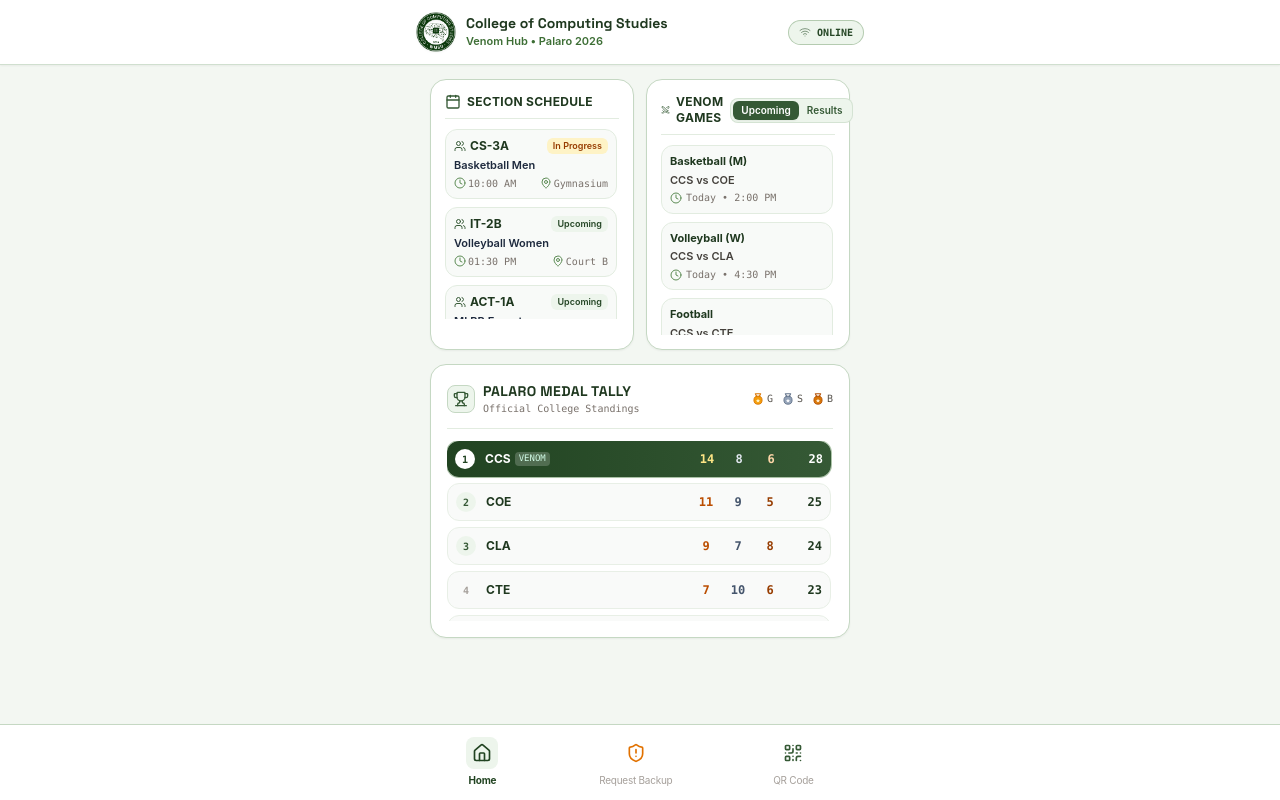
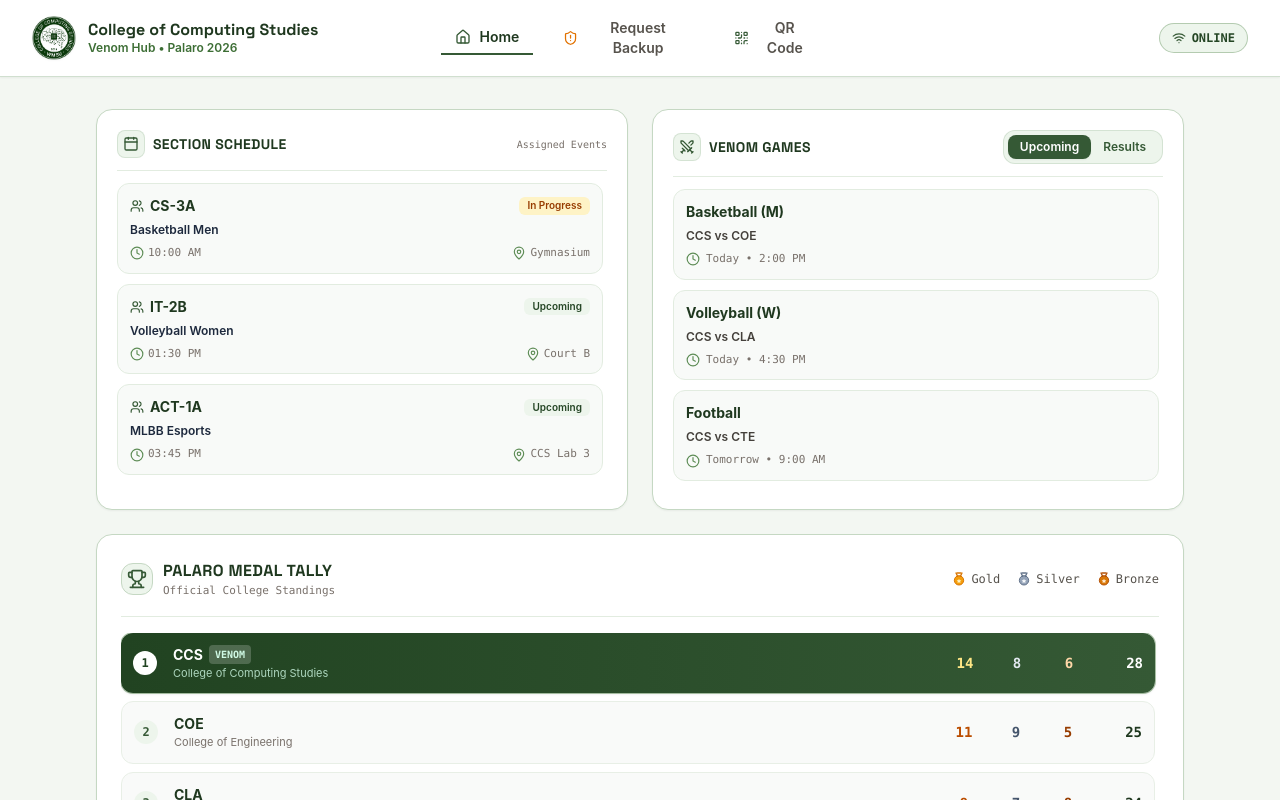
Before and after one commit to RALPH22222/Hackathon, a React (Vite) app: page / in a window 1280 px wide. Both pictures are taken after typing "Sample", "Sample123" into the empty fields and a click on the button "Sign In to Portal". Shown: the top 800 px of the page. Built offline with nearby package versions, Linux system fonts and the light colour scheme.

Commit message:
edited homepage layout in desktop navbar view

```diff
--- a/src/components/BottomNav.tsx
+++ b/src/components/BottomNav.tsx
@@ -11,7 +11,7 @@ export const BottomNav: React.FC<BottomNavProps> = ({
   onTabChange,
 }) => {
   return (
-    <nav className="fixed bottom-0 left-0 right-0 z-30 bg-white/95 backdrop-blur-md border-t border-[#c5d8c3] px-4 py-2 shadow-lg">
+    <nav className="fixed bottom-0 left-0 right-0 z-30 bg-white/95 backdrop-blur-md border-t border-[#c5d8c3] px-4 py-2 shadow-lg sm:hidden">
       <div className="max-w-md mx-auto flex items-center justify-around">
         {/* Home */}
         <button
--- a/src/components/home/GameScheduleCard.tsx
+++ b/src/components/home/GameScheduleCard.tsx
@@ -29,26 +29,28 @@ export const GameScheduleCard: React.FC = () => {
   const list = activeTab === 'upcoming' ? upcomingGames : venomResults;
 
   return (
-    <div className="bg-white rounded-2xl border border-[#c5d8c3] p-3.5 shadow-xs flex flex-col h-full">
+    <div className="bg-white rounded-2xl border border-[#c5d8c3] p-4 sm:p-5 shadow-xs flex flex-col h-full">
       {/* Toggle Controls */}
-      <div className="flex items-center justify-between pb-2 mb-2.5 border-b border-[#e2ece0]">
-        <div className="flex items-center gap-1.5">
-          {activeTab === 'upcoming' ? (
-            <Swords className="w-4 h-4 text-[#355935]" />
-          ) : (
-            <Trophy className="w-4 h-4 text-[#355935]" />
-          )}
-          <span className="text-xs font-bold text-[#1f381f] uppercase tracking-wide">
+      <div className="flex items-center justify-between pb-3 mb-3 border-b border-[#e2ece0]">
+        <div className="flex items-center gap-2">
+          <div className="w-7 h-7 rounded-lg bg-[#edf5ec] flex items-center justify-center border border-[#c5d8c3]/60">
+            {activeTab === 'upcoming' ? (
+              <Swords className="w-4 h-4 text-[#355935]" />
+            ) : (
+              <Trophy className="w-4 h-4 text-[#355935]" />
+            )}
+          </div>
+          <span className="text-xs sm:text-sm font-bold text-[#1f381f] uppercase tracking-wide font-display">
             Venom Games
           </span>
         </div>
 
         {/* Tab switch */}
-        <div className="flex bg-[#edf5ec] p-0.5 rounded-lg border border-[#c5d8c3]/60 text-[10px]">
+        <div className="flex bg-[#edf5ec] p-1 rounded-xl border border-[#c5d8c3]/60 text-xs">
           <button
             type="button"
             onClick={() => setActiveTab('upcoming')}
-            className={`px-2 py-0.5 rounded-md font-semibold transition-all cursor-pointer ${
+            className={`px-3 py-1 rounded-lg font-semibold transition-all cursor-pointer ${
               activeTab === 'upcoming'
                 ? 'bg-[#355935] text-white shadow-xs'
                 : 'text-[#355935] hover:text-[#1f381f]'
@@ -59,7 +61,7 @@ export const GameScheduleCard: React.FC = () => {
           <button
             type="button"
             onClick={() => setActiveTab('results')}
-            className={`px-2 py-0.5 rounded-md font-semibold transition-all cursor-pointer ${
+            className={`px-3 py-1 rounded-lg font-semibold transition-all cursor-pointer ${
               activeTab === 'results'
                 ? 'bg-[#355935] text-white shadow-xs'
                 : 'text-[#355935] hover:text-[#1f381f]'
@@ -71,17 +73,17 @@ export const GameScheduleCard: React.FC = () => {
       </div>
 
       {/* Content List */}
-      <div className="space-y-2 overflow-y-auto max-h-[190px] pr-0.5">
+      <div className="space-y-2.5 overflow-y-auto max-h-[300px] pr-1">
         {list.map((item) => (
           <div
             key={item.id}
-            className="p-2 rounded-xl bg-[#f8faf8] border border-[#e2ece0] text-xs space-y-1"
+            className="p-3 rounded-xl bg-[#f8faf8] hover:bg-[#f1f6f0] transition-colors border border-[#e2ece0] text-xs space-y-1.5"
           >
             <div className="flex items-center justify-between">
-              <span className="font-bold text-[#1f381f] text-[11px] truncate">{item.sport}</span>
+              <span className="font-bold text-[#1f381f] text-xs sm:text-sm truncate">{item.sport}</span>
               {activeTab === 'results' && (
                 <span
-                  className={`text-[9px] font-bold px-1.5 py-0.5 rounded ${
+                  className={`text-[10px] font-bold px-2 py-0.5 rounded-md ${
                     item.isWin ? 'bg-emerald-100 text-emerald-800' : 'bg-red-100 text-red-700'
                   }`}
                 >
@@ -90,18 +92,18 @@ export const GameScheduleCard: React.FC = () => {
               )}
             </div>
 
-            <p className="font-semibold text-stone-700 text-[11px]">{item.matchup}</p>
+            <p className="font-semibold text-stone-700 text-xs">{item.matchup}</p>
 
-            <div className="flex items-center gap-1 text-[10px] text-stone-500 font-mono">
+            <div className="flex items-center gap-1.5 text-[11px] text-stone-500 font-mono pt-0.5">
               {activeTab === 'upcoming' ? (
                 <>
-                  <Clock className="w-3 h-3 text-[#5d8c55]" />
+                  <Clock className="w-3.5 h-3.5 text-[#5d8c55]" />
                   <span>{item.timeOrScore}</span>
                 </>
               ) : (
                 <>
-                  <CheckCircle2 className="w-3 h-3 text-[#5d8c55]" />
-                  <span>Final: {item.timeOrScore}</span>
+                  <CheckCircle2 className="w-3.5 h-3.5 text-[#5d8c55]" />
+                  <span>Final Score: {item.timeOrScore}</span>
                 </>
               )}
             </div>
--- a/src/components/home/HomeHeader.tsx
+++ b/src/components/home/HomeHeader.tsx
@@ -1,8 +1,16 @@
 import React, { useState, useEffect } from 'react';
 import ccsLogo from '../../assets/CCS.png';
-import { Wifi, WifiOff } from 'lucide-react';
+import { Wifi, WifiOff, Home, ShieldAlert, QrCode } from 'lucide-react';
 
-export const HomeHeader: React.FC = () => {
+interface HomeHeaderProps {
+  activeTab?: 'home' | 'backup' | 'qr';
+  onTabChange?: (tab: 'home' | 'backup' | 'qr') => void;
+}
+
+export const HomeHeader: React.FC<HomeHeaderProps> = ({
+  activeTab = 'home',
+  onTabChange,
+}) => {
   const [isOnline, setIsOnline] = useState<boolean>(navigator.onLine);
 
   useEffect(() => {
@@ -19,27 +27,77 @@ export const HomeHeader: React.FC = () => {
   }, []);
 
   return (
-    <header className="sticky top-0 z-30 bg-white/95 backdrop-blur-md border-b border-[#c5d8c3]/80 px-4 py-3 shadow-xs">
-      <div className="flex items-center justify-between max-w-md mx-auto">
-        <div className="flex items-center gap-2.5">
+    <header className="sticky top-0 z-30 bg-white/95 backdrop-blur-md border-b border-[#c5d8c3]/80 px-4 sm:px-8 py-3 shadow-xs">
+      <div className="w-full max-w-7xl mx-auto flex items-center justify-between gap-4">
+        {/* LEFT: Logo & College Department Information */}
+        <div className="flex items-center gap-3 min-w-0 md:w-1/3">
           <img
             src={ccsLogo}
             alt="CCS Logo"
-            className="w-10 h-10 object-contain drop-shadow-xs"
+            className="w-10 h-10 sm:w-11 sm:h-11 object-contain drop-shadow-xs shrink-0"
           />
-          <div>
-            <h1 className="text-sm font-bold text-[#1f381f] leading-tight font-display">
+          <div className="truncate">
+            <h1 className="text-sm sm:text-base font-bold text-[#1f381f] leading-tight font-display truncate">
               College of Computing Studies
             </h1>
-            <p className="text-[11px] font-semibold text-[#3d6e35]">
+            <p className="text-[11px] sm:text-xs font-semibold text-[#3d6e35]">
               Venom Hub • Palaro 2026
             </p>
           </div>
         </div>
 
-        {/* Real-time Online / Offline Status Badge */}
+        {/* MIDDLE: Clean Navbar Buttons (No outer background) */}
+        <nav className="hidden md:flex items-center justify-center gap-2 lg:gap-4">
+          <button
+            type="button"
+            onClick={() => onTabChange?.('home')}
+            className={`flex items-center gap-2 px-3.5 py-1.5 rounded-lg text-xs sm:text-sm font-semibold transition-all cursor-pointer ${
+              activeTab === 'home'
+                ? 'text-[#1f381f] font-bold border-b-2 border-[#355935] rounded-b-none'
+                : 'text-stone-600 hover:text-[#1f381f] hover:bg-[#edf5ec]/60'
+            }`}
+          >
+            <Home className="w-4 h-4 text-[#355935]" />
+            <span>Home</span>
+          </button>
+
+          <button
+            type="button"
+            onClick={() => {
+              onTabChange?.('backup');
+              alert('Backup request dispatched to CCS marshals.');
+            }}
+            className={`flex items-center gap-2 px-3.5 py-1.5 rounded-lg text-xs sm:text-sm font-semibold transition-all cursor-pointer ${
+              activeTab === 'backup'
+                ? 'text-[#1f381f] font-bold border-b-2 border-[#355935] rounded-b-none'
+                : 'text-stone-600 hover:text-[#1f381f] hover:bg-[#edf5ec]/60'
+            }`}
+          >
+            <ShieldAlert className="w-4 h-4 text-amber-600" />
+            <span>Request Backup</span>
+          </button>
+
+          <button
+            type="button"
+            onClick={() => {
+              onTabChange?.('qr');
+              alert('Attendance QR Scanner opened.');
+            }}
+            className={`flex items-center gap-2 px-3.5 py-1.5 rounded-lg text-xs sm:text-sm font-semibold transition-all cursor-pointer ${
+              activeTab === 'qr'
+                ? 'text-[#1f381f] font-bold border-b-2 border-[#355935] rounded-b-none'
+                : 'text-stone-600 hover:text-[#1f381f] hover:bg-[#edf5ec]/60'
+            }`}
+          >
+            <QrCode className="w-4 h-4 text-[#355935]" />
+            <span>QR Code</span>
+          </button>
+        </nav>
+
+        {/* RIGHT: Live Online / Offline Status Badge */}
+        <div className="flex items-center justify-end md:w-1/3 shrink-0">
           <div
-          className={`inline-flex items-center gap-1.5 px-2.5 py-1 rounded-full text-[10px] font-mono font-semibold transition-colors ${
+            className={`inline-flex items-center gap-1.5 px-3 py-1.5 rounded-full text-xs font-mono font-semibold transition-colors ${
               isOnline
                 ? 'bg-[#edf5ec] border border-[#5d8c55]/40 text-[#254625]'
                 : 'bg-stone-100 border border-stone-300 text-stone-600'
@@ -48,17 +106,18 @@ export const HomeHeader: React.FC = () => {
           >
             {isOnline ? (
               <>
-              <Wifi className="w-3 h-3 text-[#355935] animate-pulse" />
+                <Wifi className="w-3.5 h-3.5 text-[#355935] animate-pulse" />
                 <span>ONLINE</span>
               </>
             ) : (
               <>
-              <WifiOff className="w-3 h-3 text-stone-500" />
+                <WifiOff className="w-3.5 h-3.5 text-stone-500" />
                 <span>OFFLINE</span>
               </>
             )}
           </div>
         </div>
+      </div>
     </header>
   );
 };
--- a/src/components/home/MedalTallyCard.tsx
+++ b/src/components/home/MedalTallyCard.tsx
@@ -24,44 +24,44 @@ const collegeTallies: CollegeTally[] = [
 
 export const MedalTallyCard: React.FC = () => {
   return (
-    <div className="bg-white rounded-2xl border border-[#c5d8c3] p-4 shadow-xs">
+    <div className="bg-white rounded-2xl border border-[#c5d8c3] p-4 sm:p-6 shadow-xs">
       {/* Header */}
-      <div className="flex items-center justify-between pb-3 mb-3 border-b border-[#e2ece0]">
-        <div className="flex items-center gap-2">
-          <div className="w-7 h-7 rounded-lg bg-[#edf5ec] flex items-center justify-center border border-[#c5d8c3]">
-            <Trophy className="w-4 h-4 text-[#355935]" />
+      <div className="flex items-center justify-between pb-3 sm:pb-4 mb-3 sm:mb-4 border-b border-[#e2ece0]">
+        <div className="flex items-center gap-2.5">
+          <div className="w-8 h-8 rounded-xl bg-[#edf5ec] flex items-center justify-center border border-[#c5d8c3]">
+            <Trophy className="w-4 h-4 sm:w-5 sm:h-5 text-[#355935]" />
           </div>
           <div>
-            <h2 className="text-xs sm:text-sm font-bold text-[#1f381f] uppercase tracking-wide font-display">
+            <h2 className="text-xs sm:text-base font-bold text-[#1f381f] uppercase tracking-wide font-display">
               Palaro Medal Tally
             </h2>
-            <p className="text-[10px] text-stone-500 font-mono">Official College Standings</p>
+            <p className="text-[11px] text-stone-500 font-mono">Official College Standings</p>
           </div>
         </div>
 
         {/* Legend */}
-        <div className="flex items-center gap-2 text-[10px] text-stone-600 font-mono">
-          <span className="flex items-center gap-0.5"><GoldMedalIcon className="w-3.5 h-3.5" /> G</span>
-          <span className="flex items-center gap-0.5"><SilverMedalIcon className="w-3.5 h-3.5" /> S</span>
-          <span className="flex items-center gap-0.5"><BronzeMedalIcon className="w-3.5 h-3.5" /> B</span>
+        <div className="flex items-center gap-3 sm:gap-4 text-xs text-stone-600 font-mono">
+          <span className="flex items-center gap-1"><GoldMedalIcon className="w-4 h-4" /> Gold</span>
+          <span className="flex items-center gap-1"><SilverMedalIcon className="w-4 h-4" /> Silver</span>
+          <span className="flex items-center gap-1"><BronzeMedalIcon className="w-4 h-4" /> Bronze</span>
         </div>
       </div>
 
-      {/* College List */}
-      <div className="space-y-1.5 overflow-y-auto max-h-[180px] pr-0.5">
+      {/* College Leaderboard Rows */}
+      <div className="space-y-2 overflow-y-auto max-h-[260px] sm:max-h-[320px] pr-1">
         {collegeTallies.map((item) => (
           <div
             key={item.code}
-            className={`flex items-center justify-between p-2 rounded-xl transition-all ${
+            className={`flex items-center justify-between p-2.5 sm:p-3 rounded-xl transition-all ${
               item.isCCS
-                ? 'bg-gradient-to-r from-[#214321] to-[#355935] text-white shadow-xs ring-1 ring-[#5d8c55]/50'
+                ? 'bg-gradient-to-r from-[#214321] to-[#355935] text-white shadow-sm ring-1 ring-[#5d8c55]/50'
                 : 'bg-[#f9faf9] hover:bg-[#f1f5f0] text-slate-800 border border-[#e8efe6]'
             }`}
           >
             {/* Rank & College Code */}
-            <div className="flex items-center gap-2.5 min-w-[110px]">
+            <div className="flex items-center gap-3 sm:gap-4 min-w-[140px] sm:min-w-[220px]">
               <span
-                className={`w-5 h-5 rounded-full flex items-center justify-center text-[10px] font-bold font-mono ${
+                className={`w-6 h-6 rounded-full flex items-center justify-center text-xs font-bold font-mono ${
                   item.isCCS
                     ? 'bg-white text-[#214321]'
                     : item.rank <= 3
@@ -73,33 +73,36 @@ export const MedalTallyCard: React.FC = () => {
               </span>
 
               <div className="truncate">
-                <div className="flex items-center gap-1">
-                  <span className={`text-xs font-bold ${item.isCCS ? 'text-white' : 'text-[#1f381f]'}`}>
+                <div className="flex items-center gap-1.5">
+                  <span className={`text-xs sm:text-sm font-bold ${item.isCCS ? 'text-white' : 'text-[#1f381f]'}`}>
                     {item.code}
                   </span>
                   {item.isCCS && (
-                    <span className="text-[9px] bg-white/20 px-1 py-0.2 rounded font-mono text-emerald-100">
+                    <span className="text-[10px] bg-white/20 px-1.5 py-0.5 rounded font-mono text-emerald-100 font-semibold">
                       VENOM
                     </span>
                   )}
                 </div>
+                <span className={`hidden sm:block text-[11px] truncate ${item.isCCS ? 'text-emerald-100/80' : 'text-stone-500'}`}>
+                  {item.name}
+                </span>
               </div>
             </div>
 
-            {/* Medals Count */}
-            <div className="flex items-center gap-3 sm:gap-4 font-mono text-xs font-semibold">
-              <span className={`w-4 text-center ${item.isCCS ? 'text-amber-200' : 'text-amber-700'}`}>
+            {/* Medals Count & Total */}
+            <div className="flex items-center gap-4 sm:gap-8 font-mono text-xs sm:text-sm font-semibold">
+              <span className={`w-5 text-center ${item.isCCS ? 'text-amber-200' : 'text-amber-700'}`}>
                 {item.gold}
               </span>
-              <span className={`w-4 text-center ${item.isCCS ? 'text-slate-200' : 'text-slate-600'}`}>
+              <span className={`w-5 text-center ${item.isCCS ? 'text-slate-200' : 'text-slate-600'}`}>
                 {item.silver}
               </span>
-              <span className={`w-4 text-center ${item.isCCS ? 'text-orange-200' : 'text-amber-800'}`}>
+              <span className={`w-5 text-center ${item.isCCS ? 'text-orange-200' : 'text-amber-800'}`}>
                 {item.bronze}
               </span>
               <span
-                className={`w-7 text-right font-bold text-xs ${
-                  item.isCCS ? 'text-white' : 'text-[#1f381f]'
+                className={`w-8 text-right font-bold text-xs sm:text-sm ${
+                  item.isCCS ? 'text-white font-mono' : 'text-[#1f381f]'
                 }`}
               >
                 {item.total}
--- a/src/components/home/SectionScheduleCard.tsx
+++ b/src/components/home/SectionScheduleCard.tsx
@@ -19,29 +19,34 @@ const sectionSchedules: ScheduleItem[] = [
 
 export const SectionScheduleCard: React.FC = () => {
   return (
-    <div className="bg-white rounded-2xl border border-[#c5d8c3] p-3.5 shadow-xs flex flex-col h-full">
+    <div className="bg-white rounded-2xl border border-[#c5d8c3] p-4 sm:p-5 shadow-xs flex flex-col h-full">
       {/* Header */}
-      <div className="flex items-center gap-1.5 pb-2 mb-2.5 border-b border-[#e2ece0]">
-        <Calendar className="w-4 h-4 text-[#355935]" />
-        <h2 className="text-xs font-bold text-[#1f381f] uppercase tracking-wide">
-          Section Schedule
-        </h2>
+      <div className="flex items-center justify-between pb-3 mb-3 border-b border-[#e2ece0]">
+        <div className="flex items-center gap-2">
+          <div className="w-7 h-7 rounded-lg bg-[#edf5ec] flex items-center justify-center border border-[#c5d8c3]/60">
+            <Calendar className="w-4 h-4 text-[#355935]" />
+          </div>
+          <h2 className="text-xs sm:text-sm font-bold text-[#1f381f] uppercase tracking-wide font-display">
+            Section Schedule
+          </h2>
+        </div>
+        <span className="text-[10px] font-mono text-stone-500 font-medium">Assigned Events</span>
       </div>
 
       {/* List */}
-      <div className="space-y-2 overflow-y-auto max-h-[190px] pr-0.5">
+      <div className="space-y-2.5 overflow-y-auto max-h-[300px] pr-1">
         {sectionSchedules.map((item) => (
           <div
             key={item.id}
-            className="p-2 rounded-xl bg-[#f8faf8] border border-[#e2ece0] text-xs space-y-1"
+            className="p-3 rounded-xl bg-[#f8faf8] hover:bg-[#f1f6f0] transition-colors border border-[#e2ece0] text-xs space-y-1.5"
           >
             <div className="flex items-center justify-between">
-              <span className="font-bold text-[#1f381f] flex items-center gap-1">
-                <Users className="w-3 h-3 text-[#355935]" />
+              <span className="font-bold text-[#1f381f] flex items-center gap-1.5 text-xs sm:text-sm">
+                <Users className="w-3.5 h-3.5 text-[#355935]" />
                 {item.section}
               </span>
               <span
-                className={`text-[9px] font-semibold px-1.5 py-0.5 rounded-md ${
+                className={`text-[10px] font-semibold px-2 py-0.5 rounded-md ${
                   item.status === 'In Progress'
                     ? 'bg-amber-100 text-amber-800'
                     : 'bg-[#edf5ec] text-[#254625]'
@@ -51,15 +56,15 @@ export const SectionScheduleCard: React.FC = () => {
               </span>
             </div>
 
-            <p className="font-semibold text-slate-800 text-[11px] truncate">{item.sport}</p>
+            <p className="font-semibold text-slate-800 text-xs">{item.sport}</p>
 
-            <div className="flex items-center justify-between text-[10px] text-stone-500 font-mono">
-              <span className="flex items-center gap-0.5">
-                <Clock className="w-3 h-3 text-[#5d8c55]" />
+            <div className="flex items-center justify-between text-[11px] text-stone-500 font-mono pt-0.5">
+              <span className="flex items-center gap-1">
+                <Clock className="w-3.5 h-3.5 text-[#5d8c55]" />
                 {item.time}
               </span>
-              <span className="flex items-center gap-0.5 truncate max-w-[90px]">
-                <MapPin className="w-3 h-3 text-[#5d8c55]" />
+              <span className="flex items-center gap-1">
+                <MapPin className="w-3.5 h-3.5 text-[#5d8c55]" />
                 {item.venue}
               </span>
             </div>
--- a/src/pages/Home.tsx
+++ b/src/pages/Home.tsx
@@ -9,25 +9,25 @@ export function Home() {
   const [activeNav, setActiveNav] = useState<'home' | 'backup' | 'qr'>('home');
 
   return (
-    <div className="min-h-screen bg-[#f3f7f2] text-slate-800 font-sans pb-24 select-none">
-      {/* 1. Header Bar with CCS Logo */}
-      <HomeHeader />
+    <div className="min-h-screen bg-[#f3f7f2] text-slate-800 font-sans pb-24 md:pb-10 select-none">
+      {/* 1. Header Bar: Left (Logo), Middle (Nav Buttons), Right (Live Status) */}
+      <HomeHeader activeTab={activeNav} onTabChange={setActiveNav} />
 
-      {/* 2. Main Mobile Content */}
-      <main className="max-w-md mx-auto p-3.5 space-y-3.5">
+      {/* 2. Main Dashboard Content */}
+      <main className="max-w-6xl mx-auto p-4 sm:p-6 lg:p-8 space-y-4 sm:space-y-6">
 
-        {/* Top Row: 2 Cards (Assigned Schedule by Section & Venom Upcoming/Results) */}
-        <div className="grid grid-cols-1 sm:grid-cols-2 gap-3">
+        {/* Top Row: 2 Cards (Assigned Schedule & Venom Upcoming/Results) */}
+        <div className="grid grid-cols-1 md:grid-cols-2 gap-4 sm:gap-6">
           <SectionScheduleCard />
           <GameScheduleCard />
         </div>
 
-        {/* Big Box: Medal Tally Leaderboard */}
+        {/* Big Leaderboard Card: Palaro Medal Tally */}
         <MedalTallyCard />
 
       </main>
 
-      {/* 3. Fixed Bottom Navigation */}
+      {/* 3. Bottom Navigation (Mobile Only) */}
       <BottomNav activeTab={activeNav} onTabChange={setActiveNav} />
     </div>
   );
```
Also changed, not shown: src/pages/auth/login.tsx (+4 -17 lines). Lines whose indentation alone changed are shown as unchanged.
